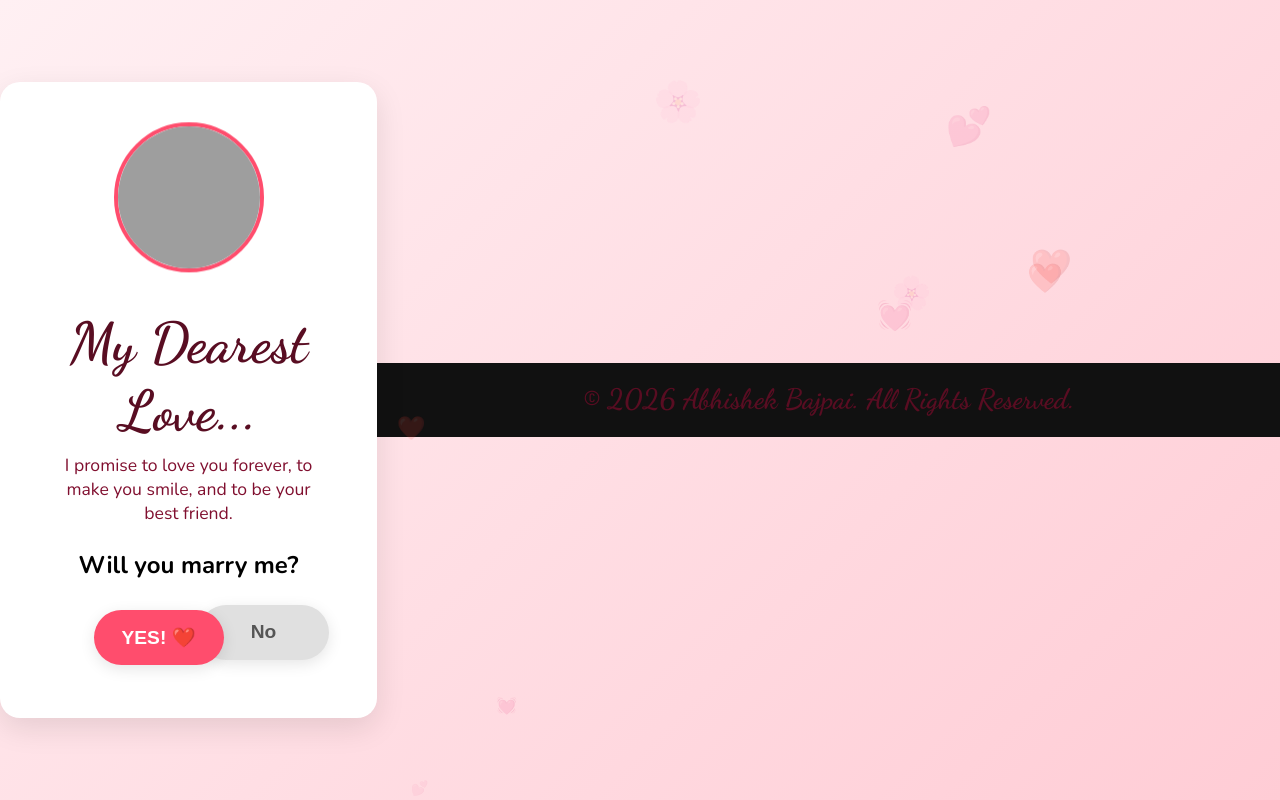
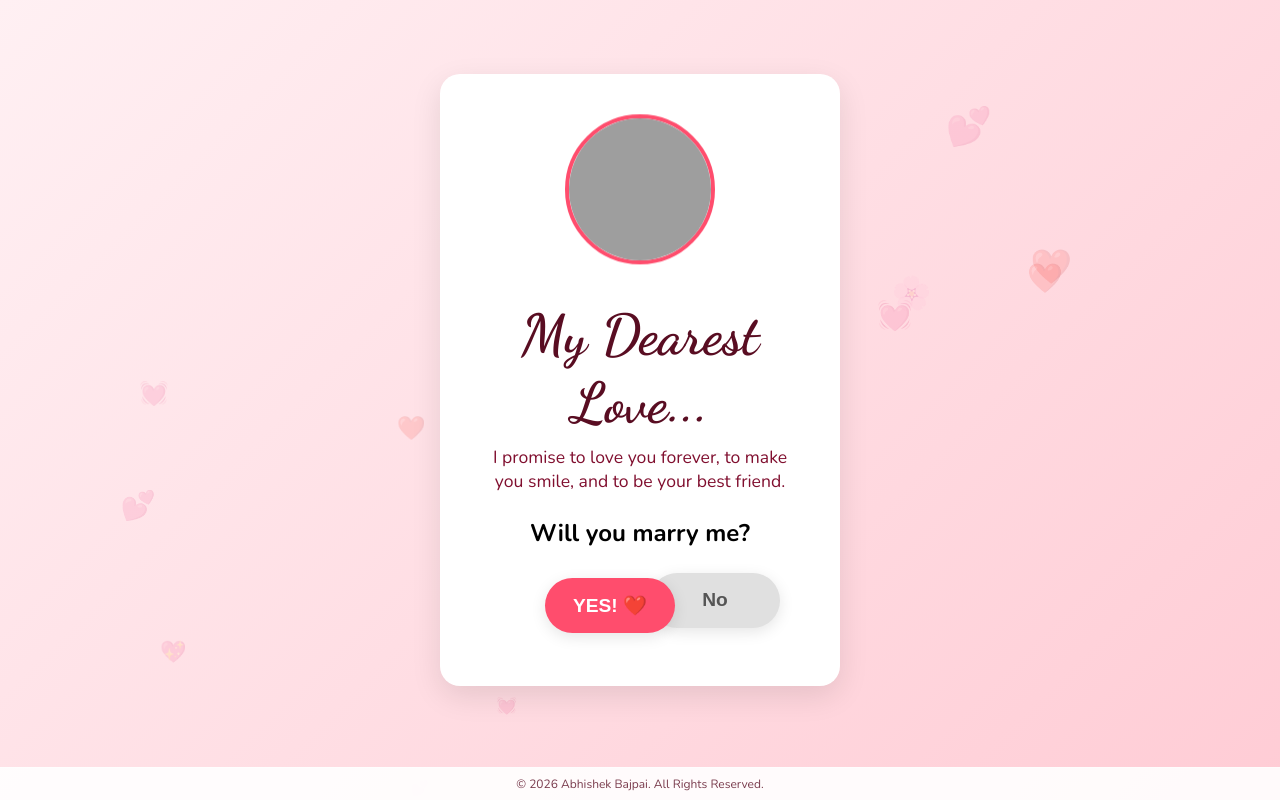
Before and after one commit to bhktisagar52-ux/main, a plain HTML site: page index.html in a window 1280 px wide. Drawn offline with nearby package versions, Linux system fonts and the light colour scheme; grey boxes are pictures that could not be loaded.

Commit message:
Update index.html

```diff
--- a/index.html
+++ b/index.html
@@ -23,12 +23,13 @@
         body {
             font-family: 'Nunito', sans-serif;
             background: var(--bg-gradient);
-            height: 100vh;
+            min-height: 100vh; /* Ensure body covers full height */
             width: 100vw;
             display: flex;
+            flex-direction: column;
             justify-content: center;
             align-items: center;
-            overflow: hidden;
+            overflow: hidden; /* Prevents scrollbars */
             position: relative;
             touch-action: none;
         }
@@ -40,7 +41,7 @@
             left: 0;
             width: 100%;
             height: 100%;
-            z-index: 0; /* Behind everything */
+            z-index: 0;
             pointer-events: none;
             overflow: hidden;
         }
@@ -52,10 +53,11 @@
             border-radius: 20px;
             box-shadow: 0 10px 30px rgba(0, 0, 0, 0.1);
             position: relative;
-            z-index: 10; /* Above background */
+            z-index: 10;
             width: 90%;
             max-width: 400px;
             transition: transform 0.3s ease, opacity 0.5s ease;
+            margin-bottom: 60px; /* Push card up to make room for footer */
         }
 
         h1 {
@@ -139,19 +141,41 @@
             z-index: 1;
         }
 
+        /* Mobile Adjustments */
         @media (max-width: 350px) {
             .btn { width: 100px; height: 45px; font-size: 1rem; }
             .btn-yes { margin-right: 0; }
             .btn-no { transform: translateX(60px); }
         }
 
+        /* Desktop Adjustments */
         @media (min-width: 500px) {
-            .container { padding: 3rem; width: 500px; }
+            .container { padding: 3rem; width: 500px; margin-bottom: 40px; }
             h1 { font-size: 3.5rem; }
             .cute-img { width: 150px; height: 150px; }
             .btn { font-size: 1.2rem; width: 130px; height: 55px; }
         }
 
+        /* --- Footer Styles --- */
+        .footer {
+            position: fixed; /* Fixed to bottom of viewport */
+            bottom: 0;
+            left: 0;
+            width: 100%;
+            text-align: center;
+            font-size: 0.75rem;
+            color: rgba(89, 13, 34, 0.8);
+            z-index: 20; /* Higher than container and bg-hearts */
+
+            /* Visual Enhancement */
+            background-color: rgba(255, 255, 255, 0.9);
+            padding: 8px 0;
+            border-top: 1px solid rgba(255, 255, 255, 0.5);
+            font-family: 'Nunito', sans-serif;
+            pointer-events: none; /* Let clicks pass through if needed, though fixed usually handles this */
+        }
+
+        /* Success Screen */
         .success-screen {
             display: none;
             flex-direction: column;
@@ -163,8 +187,7 @@
             left: 0;
             width: 100%;
             height: 100%;
-            /* Semi-transparent white so you can see the hearts behind it */
-            background: rgba(255, 255, 255, 0.85);
+            background: rgba(255, 255, 255, 0.9); /* Slightly more opaque */
             backdrop-filter: blur(2px);
             z-index: 100;
             animation: fadeIn 1s ease forwards;
@@ -189,19 +212,6 @@
             color: var(--primary-color);
             animation: heartbeat 1.5s infinite;
         }
-    .site-header {
-    width: 100%;
-    padding: 20px;
-    text-align: center;
-    background-color: #111;
-    color: white;
-}
-
-.site-header h1 {
-    margin: 0;
-    font-size: 28px;
-}
-
 
         @keyframes heartbeat {
             0% { transform: scale(1); }
@@ -233,7 +243,7 @@
             z-index: 0;
             user-select: none;
             pointer-events: none;
-            bottom: -50px; /* Start below screen */
+            bottom: -50px;
         }
 
         @keyframes floatUp {
@@ -246,7 +256,6 @@
 </head>
 <body>
 
-    <!-- Background Hearts (Fixed Container) -->
     <div id="bg-hearts"></div>
 
     <div class="container" id="proposal-card">
@@ -262,14 +271,16 @@
         </div>
     </div>
 
+    <!-- Footer -->
+    <div class="footer">
+        &copy; 2026 Abhishek Bajpai. All Rights Reserved.
+    </div>
+
     <div class="success-screen" id="success-screen">
         <div class="heart-beat">❤️</div>
         <h1>She Said YES!</h1>
         <p>I'm the luckiest person in the world.</p>
     </div>
-<header class="site-header">
-    <h1>© 2026 Abhishek Bajpai. All Rights Reserved.</h1>
-</header>
 
     <script>
         const yesBtn = document.getElementById('yesBtn');
@@ -278,39 +289,31 @@
         const successScreen = document.getElementById('success-screen');
         const bgContainer = document.getElementById('bg-hearts');
 
-        // --- Create Floating Hearts Logic ---
         function createFloatingHearts() {
             const heartSymbols = ['❤️', '💖', '💕', '🌸', '💓'];
 
-            // Create a new heart every 300ms indefinitely
             setInterval(() => {
                 const heart = document.createElement('div');
                 heart.classList.add('bg-heart');
                 heart.innerHTML = heartSymbols[Math.floor(Math.random() * heartSymbols.length)];
 
-                // Random horizontal position
                 heart.style.left = Math.random() * 100 + 'vw';
 
-                // Random size
                 const size = Math.random() * 20 + 20;
                 heart.style.fontSize = size + 'px';
 
-                // Random duration (speed)
-                const duration = Math.random() * 3 + 4; // 4 to 7 seconds
+                const duration = Math.random() * 3 + 4;
                 heart.style.animationDuration = duration + 's';
 
-                // Append to body to ensure it persists even if card is hidden
                 bgContainer.appendChild(heart);
 
-                // Remove heart from DOM after animation finishes to save memory
                 setTimeout(() => {
                     heart.remove();
                 }, duration * 1000);
 
-            }, 400); // Frequency of hearts
+            }, 400);
         }
 
-        // --- Move "No" Button Logic ---
         function moveButton() {
             const windowWidth = window.innerWidth;
             const windowHeight = window.innerHeight;
@@ -332,10 +335,8 @@
             noBtn.style.transform = 'none';
         }
 
-        // Desktop Events
         noBtn.addEventListener('mouseover', moveButton);
 
-        // Mobile Events
         noBtn.addEventListener('touchstart', (e) => {
             e.preventDefault();
             moveButton();
@@ -346,7 +347,6 @@
             moveButton();
         });
 
-        // --- Yes Button Logic ---
         yesBtn.addEventListener('click', () => {
             proposalCard.style.display = 'none';
             successScreen.style.display = 'flex';
@@ -358,7 +358,6 @@
             yesBtn.click();
         });
 
-        // --- Confetti Logic ---
         function launchConfetti() {
             const duration = 5000;
             const end = Date.now() + duration;
@@ -385,7 +384,6 @@
             }());
         }
 
-        // Start the animation when page loads
         createFloatingHearts();
     </script>
 
```
